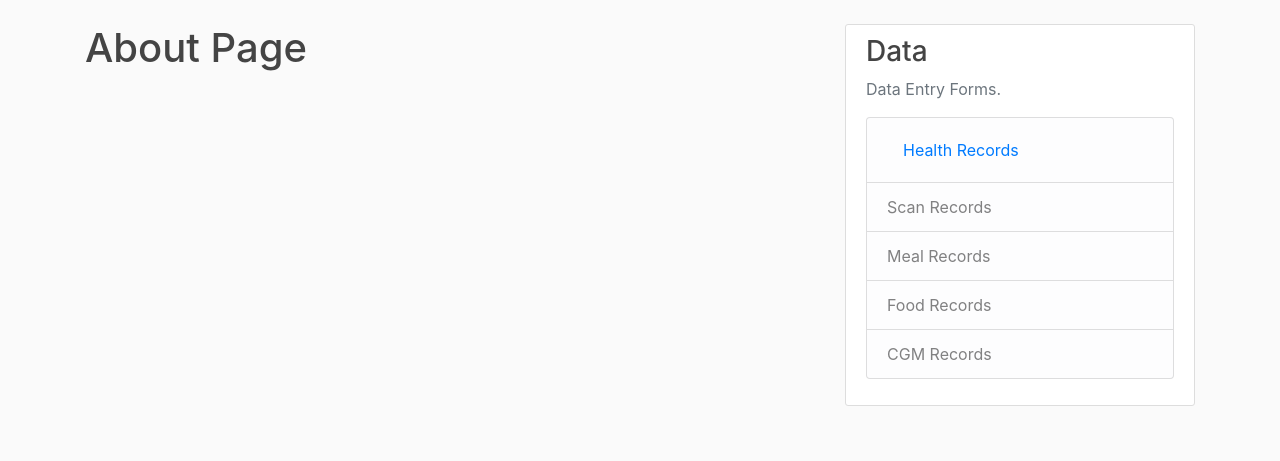
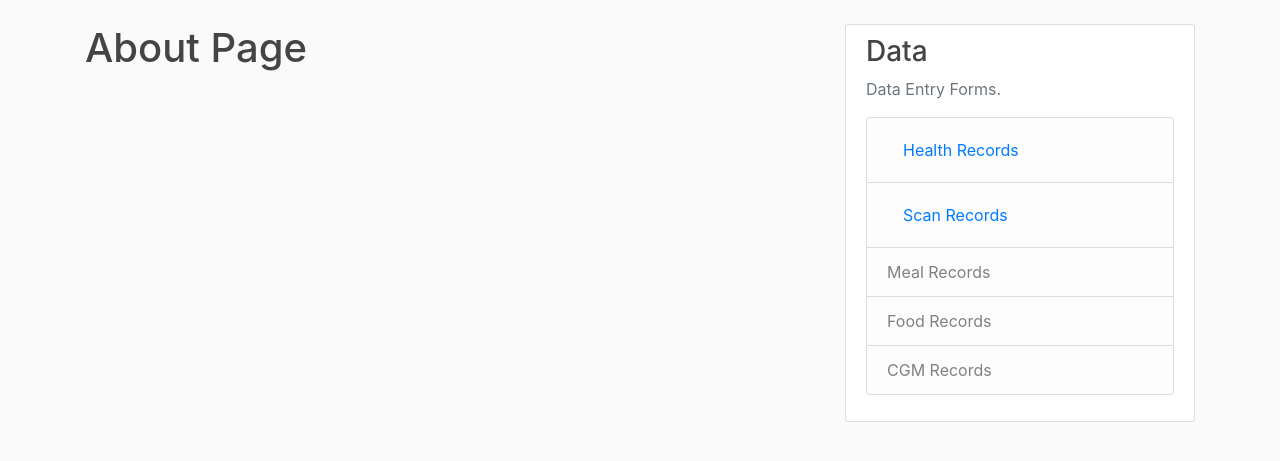
Before and after one commit to hjohnson933/diabeteswarrior, a Flask app: page /about in a window 1280 px wide. Shown: the part 56-517 px from the top of the page. Run offline with Flask 2, Linux system fonts and the light colour scheme; the visitor is signed in with stand-in values (Sample User, id 1); parts of the project's set-up code (start-up, migrations or seed data) failed here and were passed over; some libraries are stand-ins or nearby versions.

Commit message:
Added scan to menu

```diff
--- a/diabeteswarrior/templates/layout.html
+++ b/diabeteswarrior/templates/layout.html
@@ -65,7 +65,7 @@
               <p class='text-muted'>Data Entry Forms.
                 <ul class="list-group">
                   <li class="list-group-item list-group-item-light"><a class="nav-item nav-link" href="{{ url_for('healths.new_health') }}">Health Records</a></li>
-                  <li class="list-group-item list-group-item-light">Scan Records</li>
+                  <li class="list-group-item list-group-item-light"><a class="mav-item nav-link" href="{{ url_for('scans.new_scan') }}">Scan Records</a></li>
                   <li class="list-group-item list-group-item-light">Meal Records</li>
                   <li class="list-group-item list-group-item-light">Food Records</li>
                   <li class="list-group-item list-group-item-light">CGM Records</li>
```
